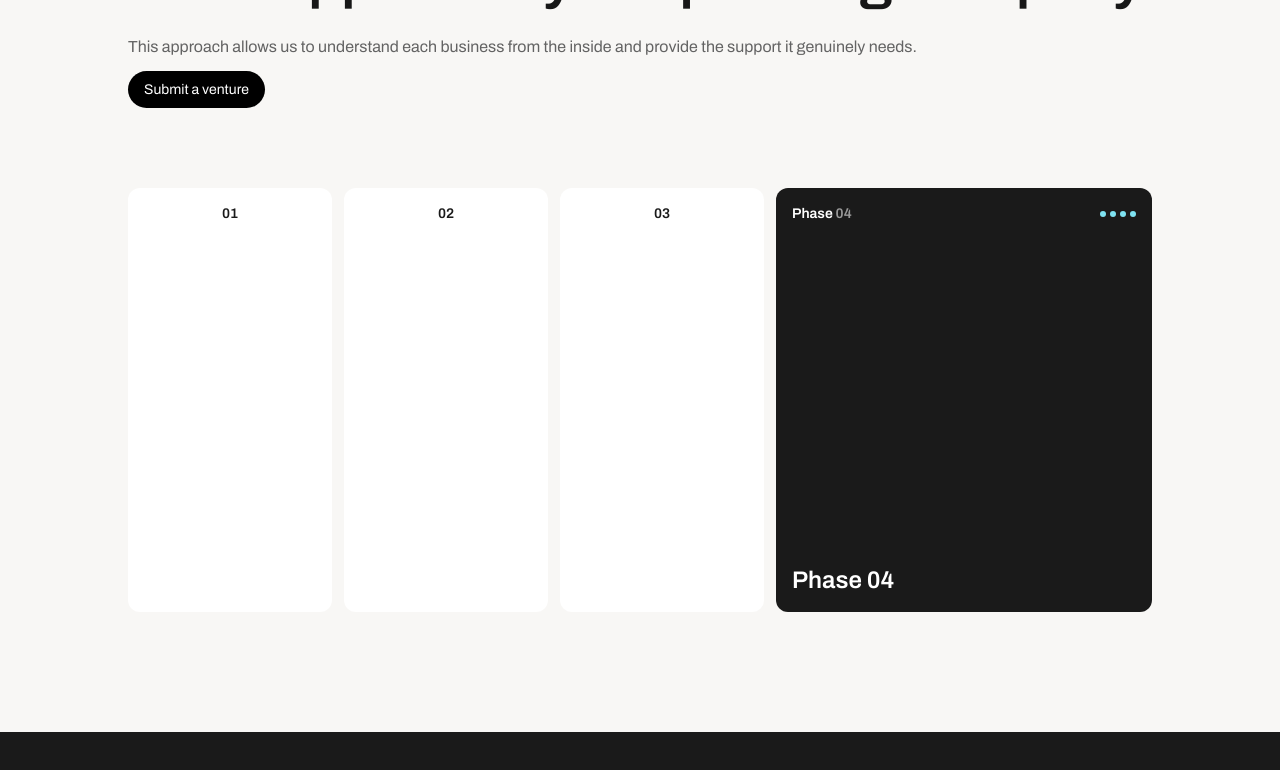
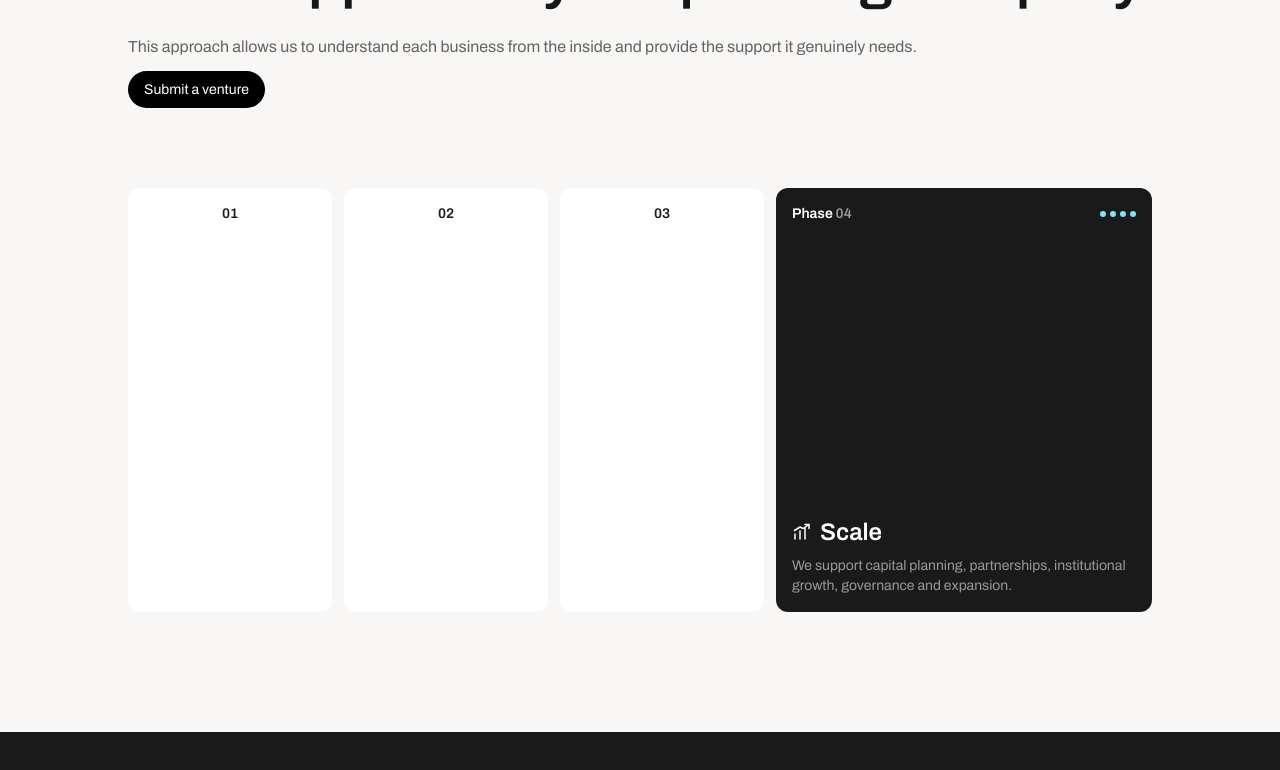
Before and after one commit to Frokesy/rando, a Next.js app: page / in a window 1280 px wide. Both pictures are taken after a click on the button "04". Shown: the part 5675-6445 px from the top of the page. Built offline with nearby package versions, Linux system fonts and the light colour scheme.

Commit message:
modified appraoch component

```diff
--- a/src/components/home/ApproachPanel.tsx
+++ b/src/components/home/ApproachPanel.tsx
@@ -1,7 +1,30 @@
 "use client";
 
 import { AnimatePresence, motion, useReducedMotion } from "framer-motion";
-import { DiscoverIcon } from "../icons";
+import { DiscoverIcon, MissionIcon, MissionSubIconOne, ScaleIcon } from "../icons";
+
+const phases = [
+  {
+    title: "Discover",
+    icon: <DiscoverIcon />,
+    description: "We identify important problems, market gaps and technical teams with a credible advantage.",
+  },
+  {
+    title: "Assess",
+    icon: <MissionIcon color="white" />,
+    description: "We evaluate the product, market, business model, technology and execution capacity.",
+  },
+  {
+    title: "Build",
+    icon: <MissionSubIconOne color="white" />,
+    description: "We work alongside the team to develop the product, operating structures, financial model and commercial strategy.",
+  },
+  {
+    title: "Scale",
+    icon: <ScaleIcon color="white" />,
+    description: "We support capital planning, partnerships, institutional growth, governance and expansion.",
+  },
+];
 
 type ApproachPanelProps = {
   index: number;
@@ -10,10 +33,16 @@ type ApproachPanelProps = {
   contentId: string;
 };
 
-export default function ApproachPanel({ index, activeIndex, onSelect, contentId }: ApproachPanelProps) {
+export default function ApproachPanel({
+  index,
+  activeIndex,
+  onSelect,
+  contentId,
+}: ApproachPanelProps) {
   const active = index === activeIndex;
   const reducedMotion = useReducedMotion();
   const phase = String(index + 1).padStart(2, "0");
+  const content = phases[index];
 
   return (
     <motion.button
@@ -21,17 +50,24 @@ export default function ApproachPanel({ index, activeIndex, onSelect, contentId
       layout
       aria-expanded={active}
       aria-controls={contentId}
-      aria-label={`Phase ${phase}${index === 0 ? ": Discover" : ""}`}
+      aria-label={`Phase ${phase}: ${content.title}`}
       onClick={onSelect}
       onPointerEnter={(event) => {
-        if (event.pointerType === "mouse" && window.matchMedia("(min-width: 64rem) and (hover: hover)").matches) {
+        if (
+          event.pointerType === "mouse" &&
+          window.matchMedia("(min-width: 64rem) and (hover: hover)").matches
+        ) {
           onSelect();
         }
       }}
-      transition={{ layout: { duration: reducedMotion ? 0 : 0.4, ease: "easeInOut" } }}
+      transition={{
+        layout: { duration: reducedMotion ? 0 : 0.4, ease: "easeInOut" },
+      }}
       className={`relative flex w-full min-w-0 flex-col justify-between overflow-hidden rounded-xl p-4 text-left transition-[height,background-color,color,flex-grow] duration-400 ease-in-out motion-reduce:transition-none lg:h-106 lg:basis-0 focus-visible:outline-2 focus-visible:outline-offset-4 focus-visible:outline-cyan-600 ${active ? "h-80 bg-[#1A1A1A] text-white lg:grow-2" : "h-20 bg-white text-[#1A1A1A] lg:grow hover:bg-neutral-100"}`}
     >
-      <span className={`flex w-full items-center ${active ? "justify-between" : "justify-center"}`}>
+      <span
+        className={`flex w-full items-center ${active ? "justify-between" : "justify-center"}`}
+      >
         <span className="text-sm font-semibold">
           {active && "Phase "}
           <span className={active ? "text-white/55" : undefined}>{phase}</span>
@@ -39,7 +75,10 @@ export default function ApproachPanel({ index, activeIndex, onSelect, contentId
         {active && (
           <span className="flex gap-1" aria-label={`Phase ${phase} of 4`}>
             {[0, 1, 2, 3].map((dot) => (
-              <span key={dot} className={`h-1.5 w-1.5 rounded-full transition-colors duration-300 ${dot <= activeIndex ? "bg-[#7FE3F2]" : "bg-white/55"}`} />
+              <span
+                key={dot}
+                className={`h-1.5 w-1.5 rounded-full transition-colors duration-300 ${dot <= activeIndex ? "bg-[#7FE3F2]" : "bg-white/55"}`}
+              />
             ))}
           </span>
         )}
@@ -53,21 +92,18 @@ export default function ApproachPanel({ index, activeIndex, onSelect, contentId
               initial={{ opacity: 0, y: reducedMotion ? 0 : 8 }}
               animate={{ opacity: 1, y: 0 }}
               exit={{ opacity: 0 }}
-              transition={{ duration: reducedMotion ? 0 : 0.2, delay: reducedMotion ? 0 : 0.1 }}
+              transition={{
+                duration: reducedMotion ? 0 : 0.2,
+                delay: reducedMotion ? 0 : 0.1,
+              }}
             >
-              {index === 0 ? (
-                <>
-                  <span className="flex items-center gap-2">
-                    <DiscoverIcon />
-                    <span className="text-xl font-semibold lg:text-2xl">Discover</span>
-                  </span>
-                  <span className="mt-2 block text-sm text-white/55">
-                    We identify important problems, market gaps and technical teams with a credible advantage.
-                  </span>
-                </>
-              ) : (
-                <span className="text-xl font-semibold lg:text-2xl">Phase {phase}</span>
-              )}
+              <span className="flex items-center gap-2">
+                <span className="inline-flex shrink-0" aria-hidden="true">{content.icon}</span>
+                <span className="text-xl font-semibold lg:text-2xl">{content.title}</span>
+              </span>
+              <span className="mt-2 block text-sm text-white/55">
+                {content.description}
+              </span>
             </motion.span>
           )}
         </AnimatePresence>
--- a/src/components/icons.tsx
+++ b/src/components/icons.tsx
@@ -91,7 +91,7 @@ export const ArrowDownIcon = () => (
   </svg>
 );
 
-export const MissionIcon = () => (
+export const MissionIcon = ({ color }: { color?: string }) => (
   <svg
     width="16"
     height="16"
@@ -101,19 +101,19 @@ export const MissionIcon = () => (
   >
     <path
       d="M11.3333 7.99996C11.3333 9.84089 9.84094 11.3333 8 11.3333C6.15906 11.3333 4.66667 9.84089 4.66667 7.99996C4.66667 6.15901 6.15906 4.66663 8 4.66663"
-      stroke="#636363"
+      stroke={color ?? "#636363"}
       strokeWidth="1.5"
       strokeLinecap="round"
     />
     <path
       d="M9.33333 1.46667C8.90253 1.37922 8.45659 1.33331 7.99999 1.33331C4.31809 1.33331 1.33333 4.31808 1.33333 7.99998C1.33333 11.6818 4.31809 14.6666 7.99999 14.6666C11.6819 14.6666 14.6667 11.6818 14.6667 7.99998C14.6667 7.54338 14.6207 7.09745 14.5333 6.66665"
-      stroke="#1A1A1A"
+      stroke={color ?? "#1A1A1A"}
       strokeWidth="1.5"
       strokeLinecap="round"
     />
     <path
       d="M8.0202 7.97499L11.0555 4.93972M13.1603 2.8964L12.7915 1.57164C12.7235 1.3534 12.4609 1.26642 12.2839 1.41107C11.3265 2.19344 10.2836 3.24726 11.1353 4.90945C12.8514 5.70969 13.8311 4.63055 14.5822 3.72352C14.7317 3.54306 14.6415 3.27177 14.4165 3.20669L13.1603 2.8964Z"
-      stroke="#1A1A1A"
+      stroke={color ?? "#1A1A1A"}
       strokeWidth="1.5"
       strokeLinecap="round"
       strokeLinejoin="round"
@@ -121,7 +121,7 @@ export const MissionIcon = () => (
   </svg>
 );
 
-export const MissionSubIconOne = () => (
+export const MissionSubIconOne = ({ color }: { color?: string }) => (
   <svg
     width="20"
     height="20"
@@ -131,21 +131,21 @@ export const MissionSubIconOne = () => (
   >
     <path
       d="M7.20248 2.62128L5.7818 3.27798C3.59393 4.28928 2.5 4.79493 2.5 5.62496C2.5 6.45498 3.59393 6.96063 5.78181 7.97194L7.20248 8.62863C8.57933 9.26504 9.26783 9.58329 10 9.58329C10.7322 9.58329 11.4207 9.26504 12.7975 8.62863L14.2182 7.97194C16.4061 6.96063 17.5 6.45498 17.5 5.62496C17.5 4.79493 16.4061 4.28928 14.2182 3.27798L12.7975 2.62128C11.4207 1.98484 10.7322 1.66663 10 1.66663C9.26783 1.66663 8.57933 1.98484 7.20248 2.62128Z"
-      stroke="#1A1A1A"
+      stroke={color ?? "#1A1A1A"}
       strokeWidth="1.5"
       strokeLinecap="round"
       strokeLinejoin="round"
     />
     <path
       d="M17.3233 9.24768C17.4411 9.41326 17.5 9.58593 17.5 9.77576C17.5 10.5939 16.4061 11.0924 14.2182 12.0893L12.7975 12.7367C11.4207 13.364 10.7322 13.6778 10 13.6778C9.26783 13.6778 8.57933 13.364 7.20248 12.7367L5.78181 12.0893C3.59393 11.0924 2.5 10.5939 2.5 9.77576C2.5 9.58593 2.55889 9.41326 2.67667 9.24768"
-      stroke="#1A1A1A"
+      stroke={color ?? "#1A1A1A"}
       strokeWidth="1.5"
       strokeLinecap="round"
       strokeLinejoin="round"
     />
     <path
       d="M16.9806 13.5551C17.3268 13.8309 17.5 14.1058 17.5 14.4313C17.5 15.2496 16.4061 15.748 14.2182 16.7449L12.7975 17.3922C11.4207 18.0196 10.7322 18.3333 10 18.3333C9.26783 18.3333 8.57933 18.0196 7.20248 17.3922L5.78181 16.7449C3.59393 15.748 2.5 15.2496 2.5 14.4313C2.5 14.1058 2.67315 13.8309 3.01945 13.5551"
-      stroke="#1A1A1A"
+      stroke={color ?? "#1A1A1A"}
       strokeWidth="1.5"
       strokeLinecap="round"
       strokeLinejoin="round"
@@ -738,3 +738,9 @@ export const MiniLogo = () => (
     </defs>
   </svg>
 );
+
+export const ScaleIcon = ({ color = "currentColor" }: { color?: string }) => (
+  <svg width="20" height="20" viewBox="0 0 20 20" fill="none" aria-hidden="true">
+    <path d="M3 17V12M8 17V9M13 17V6M2.5 8.5 8 5l3 1.5L17 2.5M13 2.5h4v4" stroke={color} strokeWidth="1.5" strokeLinecap="round" strokeLinejoin="round" />
+  </svg>
+);
```
